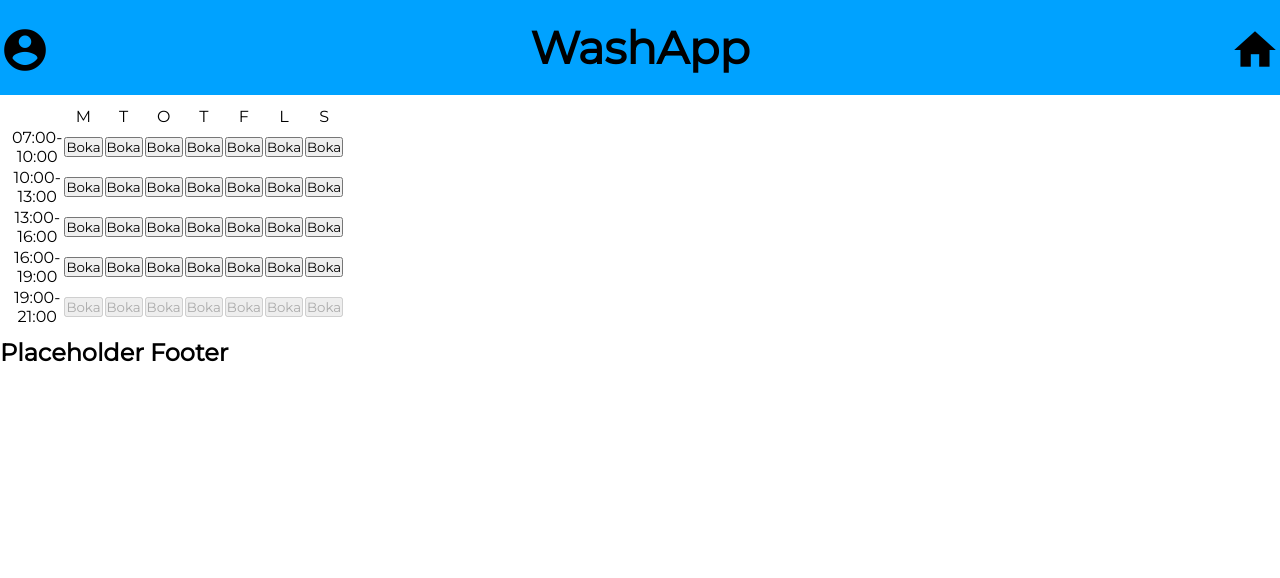
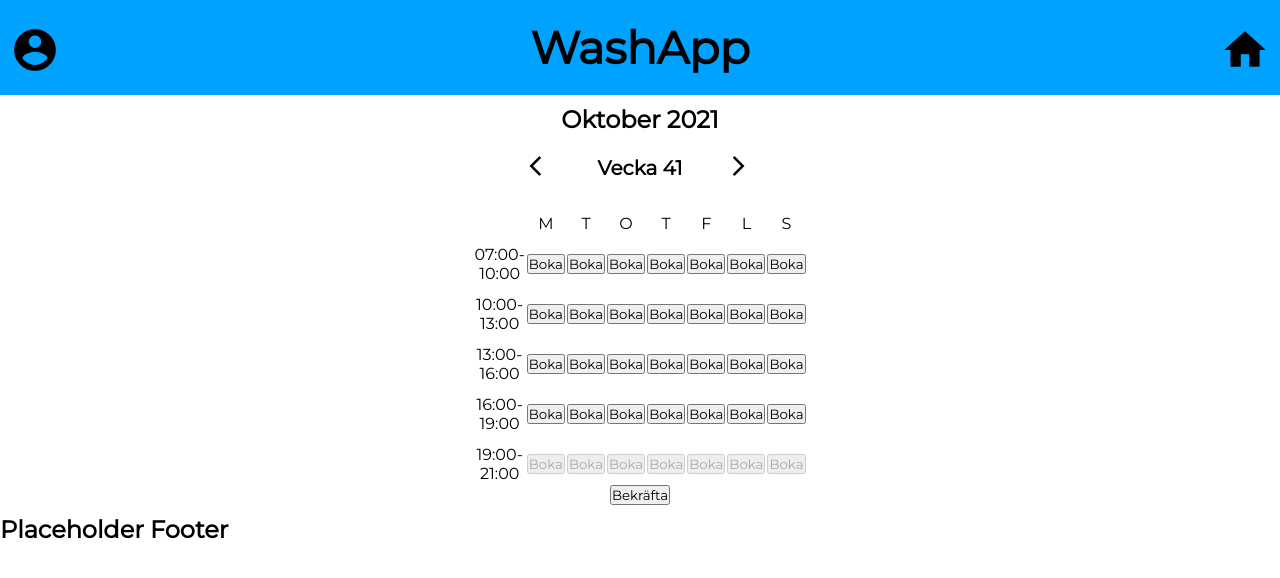
Before and after one commit to Kasiem024/WashApp-OAK, a website: page public/html/boka.html in a window 1280 px wide. Drawn offline with Linux system fonts and the light colour scheme.

Commit message:
added logo, can display current month and week, can navigate between weeks

```diff
--- a/public/css/style.css
+++ b/public/css/style.css
@@ -30,11 +30,13 @@ header .material-icons {
 .header-account {
     float: left;
     margin-top: 25px;
+    margin-left: 10px;
 }
 
 .header-home {
     float: right;
     margin-top: 25px;
+    margin-right: 10px;
 }
 
 main {
@@ -69,9 +71,30 @@ main nav a {
 /* boka */
 
 #calendar {
-    align-self: center;
+    margin-left: auto;
+    margin-right: auto;
 }
 
 td {
     text-align: center;
+    padding-top: 10px;
 }
+
+.center {
+    text-align: center;
+}
+
+.date h3 {
+    font-size: 20px;
+}
+
+#week li {
+    display: inline-block;
+    vertical-align: middle;
+    padding: 20px;
+}
+
+#week button {
+    background-color: white;
+    border: none;
+}
--- a/public/html/boka.html
+++ b/public/html/boka.html
@@ -18,7 +18,7 @@
     <title>WashApp - OAK</title>
 </head>
 
-<body>
+<body onload="getDate()">
     <header>
         <ul>
             <li class="header-account">
@@ -34,6 +34,31 @@
     </header>
 
     <main>
+        <div class="date center">
+            <h2 id="month"></h2>
+
+            <div id="week">
+                <ul>
+                    <li>
+                        <button onclick="arrowBack()" class="material-icons arrow-back">
+
+                            arrow_back_ios
+
+                        </button>
+                    </li>
+                    <li>
+                        <h3 id="weekText"></h3>
+                    </li>
+                    <li>
+                        <button onclick="arrowForward()" class="material-icons arrow-forward">
+                            arrow_forward_ios
+                        </button>
+                    </li>
+                </ul>
+            </div>
+        </div>
+
+
         <table id="calendar">
             <tr>
                 <td></td>
@@ -96,6 +121,8 @@
                 <td><button disabled>Boka</button></td>
             </tr>
         </table>
+        <div class="center"><button>Bekräfta</button></div>
+
     </main>
 
     <footer>
--- a/public/js/app.js
+++ b/public/js/app.js
@@ -1,3 +1,32 @@
 'use strict';
 
 console.log('app.js is alive!')
+
+let week;
+
+function getDate() {
+    let months = ['Januari', 'Februari', 'Mars', 'April', 'Maj', 'Juni', 'Juli', 'Augusti', 'September', 'Oktober', 'November', 'December'];;
+    let date = new Date();
+
+    let janOne = new Date(date.getFullYear(), 0, 1);
+    let numberDays = Math.floor((date - janOne) / (24 * 60 * 60 * 1000));
+    week = Math.ceil((date.getDay() + 1 + numberDays) / 7);
+
+    document.getElementById('month').innerHTML = `${months[date.getMonth()]} ${date.getFullYear()}`;
+    document.getElementById('weekText').innerHTML = ` Vecka ${week - 1}`;
+}
+
+function arrowBack() {
+    week = week - 1;
+    document.getElementById('weekText').innerHTML = ` Vecka ${week - 1}`;
+
+
+}
+
+function arrowForward() {
+    week = week + 1;
+    if (week == 54) {
+        getDate();
+    }
+    document.getElementById('weekText').innerHTML = ` Vecka ${week - 1}`;
+}
```
Also changed, not shown: public/html/index.html (+13 -7 lines), public/images/wash-app-logo.png (added).
